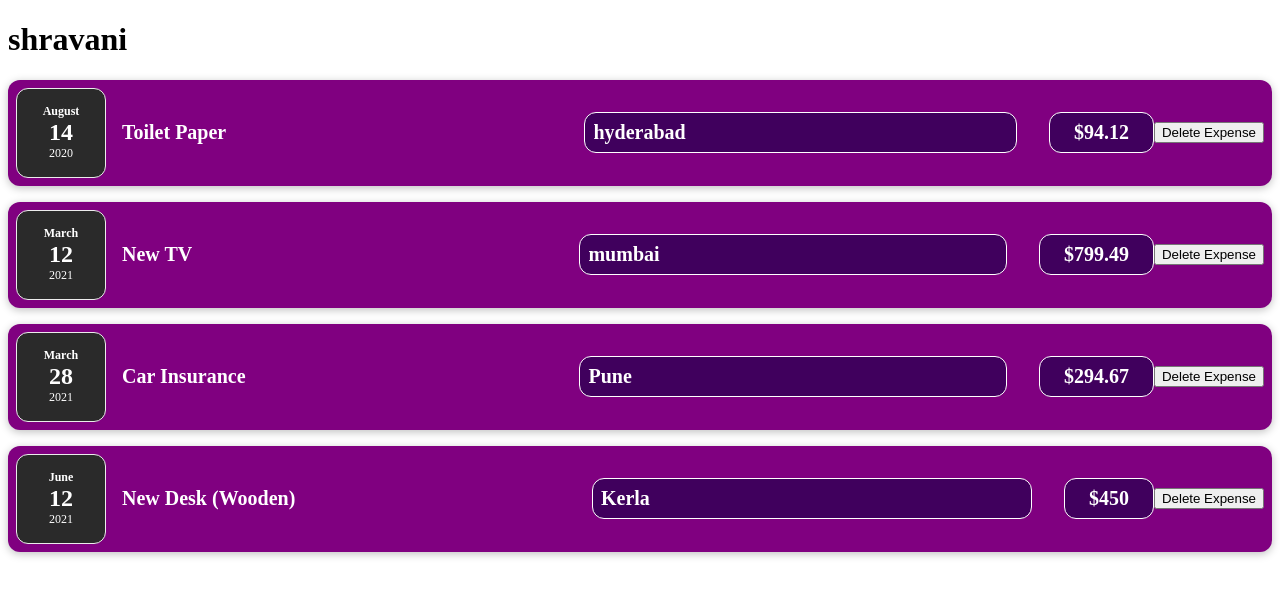
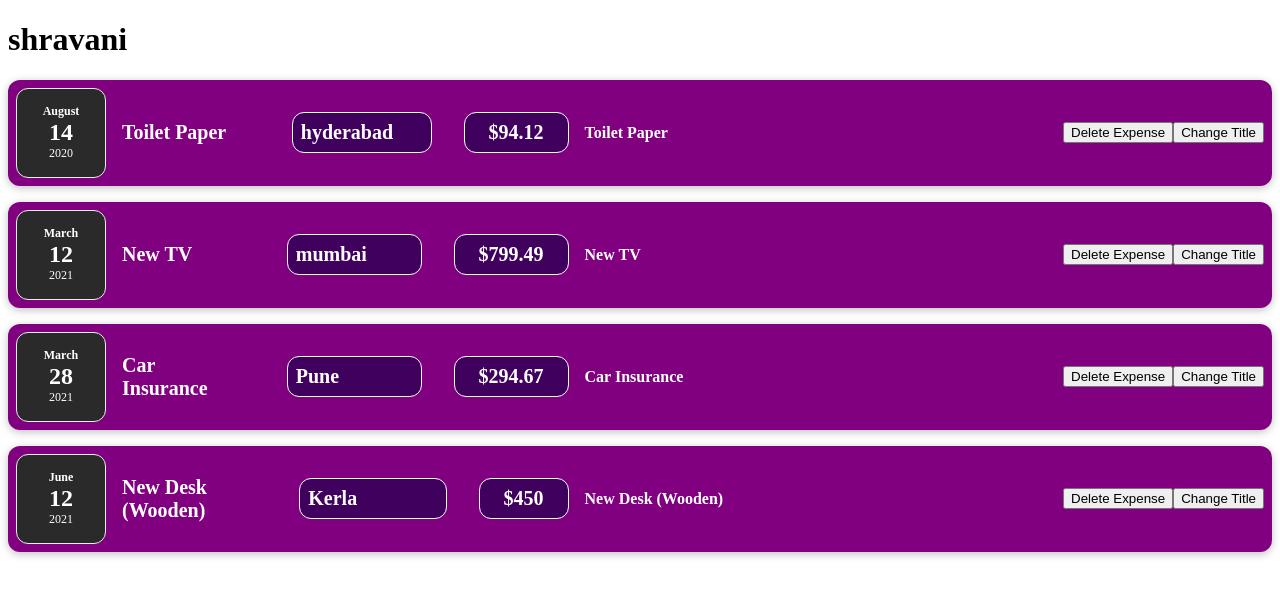
Before and after one commit to ShravaniBoga/react-module1, a React (Vite) app: page / in a window 1280 px wide. Shown: the top 596 px of the page. Built offline with nearby package versions, Linux system fonts and the light colour scheme.

Commit message:
module2-videos 3,4,5

```diff
--- a/src/components/ExpenseList/ExpenseItem.jsx
+++ b/src/components/ExpenseList/ExpenseItem.jsx
@@ -1,8 +1,16 @@
+import React, { useState } from "react";
 import ExpenseDetails from "./ExpenseDetails";
 import ExpenseDate from "./ExpenseDate";
 import Card from "../UI/Card";
 
 const ExpenseItem = (props) => {
+  const [title, setTitle] = useState(props.item.title);
+  // let title = props.item.title;
+  const clickHandler = () => {
+    // title = "updated";
+    setTitle("updated");
+    // console.log(title);
+  };
   const deleteButton = (e) => {
     let item = e.target.parentElement;
     item.remove();
@@ -12,10 +20,12 @@
       <ExpenseDate date={props.item.date}></ExpenseDate>
       <ExpenseDetails
         amount={props.item.amount}
-        title={props.item.title}
+        title={title}
         location={props.item.LocationOfExpenditure}
       />
+      <h2>{title}</h2>
       <button onClick={deleteButton}>Delete Expense</button>
+      <button onClick={clickHandler}>Change Title</button>
     </Card>
   );
 };
```
